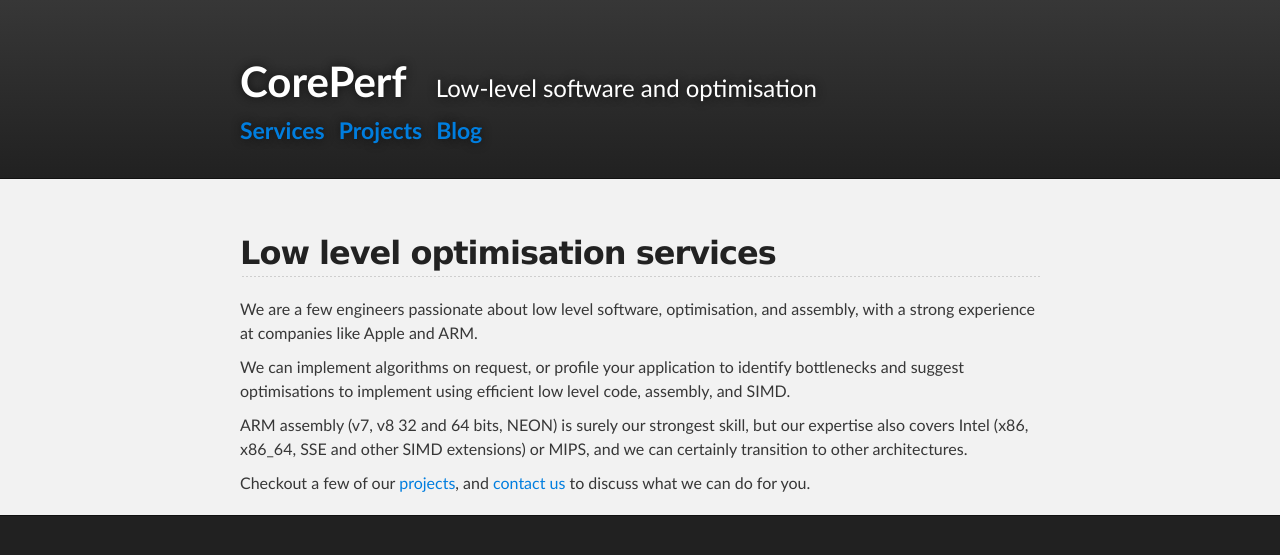
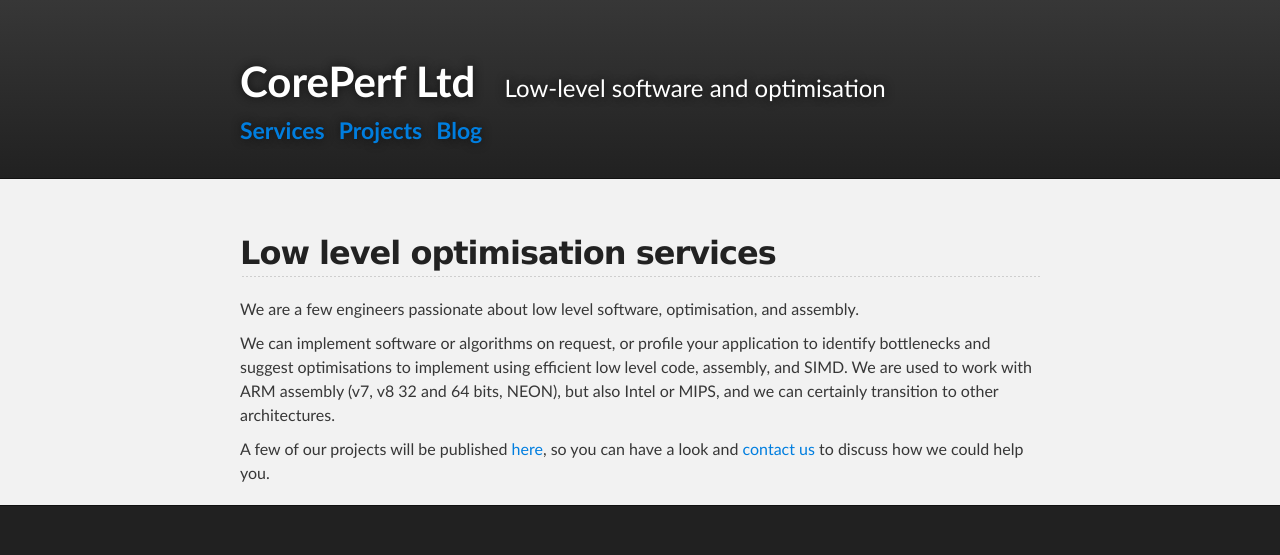
Before and after one commit to coreperf/coreperf.github.io, a Jekyll site: the page built from index.html, in a window 1280 px wide. Shown: the top 555 px of the page. Built offline with Jekyll 4.4.1, drawn with Linux system fonts in a browser that asks for light colours.

Commit message:
Update the introductory paragraphs for the services offered.

```diff
--- a/_config.yml
+++ b/_config.yml
@@ -1,4 +1,4 @@
-name: CorePerf
+name: CorePerf Ltd
 tagline: "Low-level software and optimisation"
 description: "Low-level software and optimisation"
 pygments: true
--- a/index.html
+++ b/index.html
@@ -7,19 +7,18 @@
 
 <p>
 We are a few engineers passionate about low level software, optimisation, and
-assembly, with a strong experience at companies like Apple and ARM.
+assembly.
 </p>
 <p>
-We can implement algorithms on request, or profile your application to identify
-bottlenecks and suggest optimisations to implement using efficient low level
-code, assembly, and SIMD.
+We can implement software or algorithms on request, or profile your application
+to identify bottlenecks and suggest optimisations to implement using efficient
+low level code, assembly, and SIMD.
+We are used to work with ARM assembly (v7, v8 32 and 64 bits, NEON), but also
+Intel or MIPS, and we can certainly transition to other architectures.
 </p>
 <p>
-ARM assembly (v7, v8 32 and 64 bits, NEON) is surely our strongest skill, but
-our expertise also covers Intel (x86, x86_64, SSE and other SIMD extensions)
-or MIPS, and we can certainly transition to other architectures.
+A few of our projects will be published <a href="/projects/">here</a>, so you can
+have a look and
+<a href="mailto:alexandre@coreperf.com" >contact us</a> to discuss how we could
+help you.
 </p>
-<p>
-Checkout a few of our <a href="/projects/">projects</a>, and
-<a href="mailto:alexandre@coreperf.com" >contact us</a> to discuss what we can do for you.
-</p>
```
